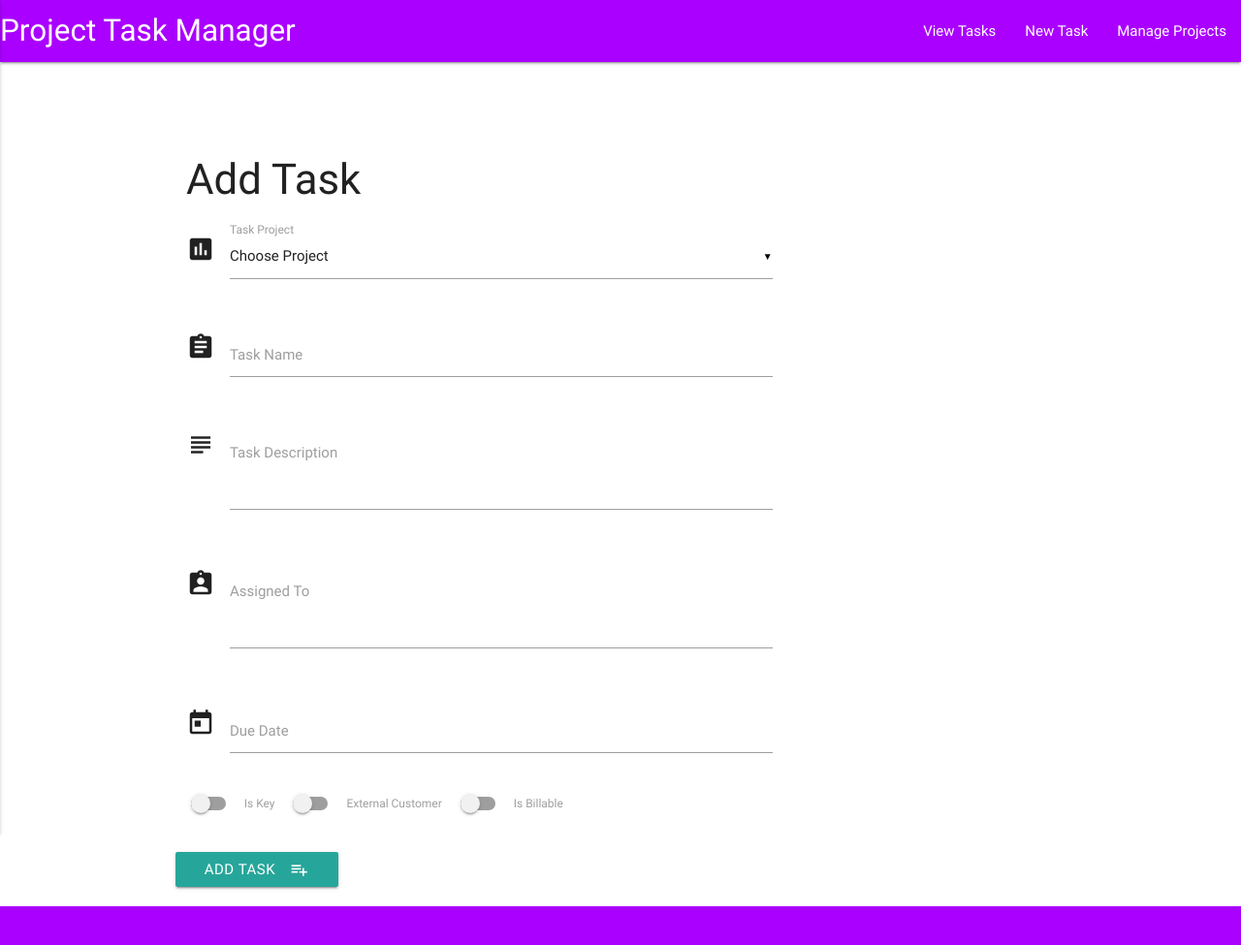
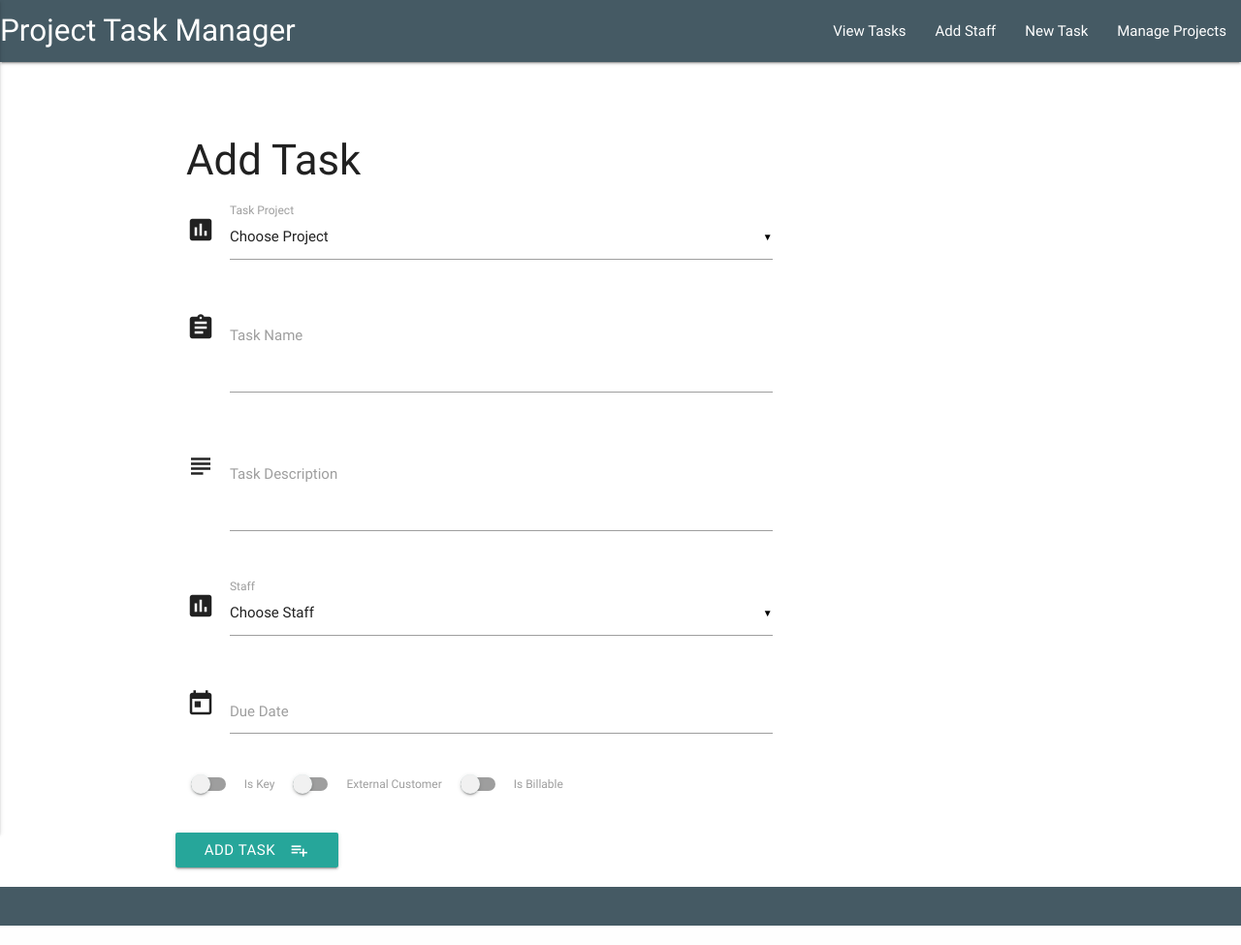
Before and after one commit to Mofarrell1967/project-task-tracker, a Flask app: page /add_task in a window 1280 px wide. Shown: the whole page at 97% size. Run offline with Flask 2, Linux system fonts and the light colour scheme; data that the repository does not hold is empty; some libraries are stand-ins or nearby versions.

Commit message:
Updated styles and added staff html and app.py routes

```diff
--- a/app.py
+++ b/app.py
@@ -89,6 +89,38 @@ def insert_project():
 def add_project():
     return render_template('addproject.html')
 
+@app.route('/get_staff')
+def get_staff():
+    return render_template("staff.html", staff=mongo.db.staff.find())
+
+@app.route('/add_staff')
+def add_staff():
+    return render_template('addstaff.html')
+
+@app.route('/insert_staff', methods=['POST'])
+def insert_staff():
+    staff = mongo.db.staff
+    staff.insert_one(request.form.to_dict())
+    return redirect(url_for('get_staff'))
+
+@app.route('/update_staff/<staff_id>', methods=["POST"])
+def update_staff(staff_id):
+    staff = mongo.db.staff
+    staff.update( {'_id': ObjectId(staff_id)},
+    {'staff_name':request.form.get('staff_name')})
+    return redirect(url_for('get_staff'))
+
+@app.route('/delete_staff/<staff_id>')
+def delete_staff(staff_id):
+    mongo.db.staff.remove({'_id': ObjectId(staff_id)})
+    return redirect(url_for('get_staff'))
+
+@app.route('/edit_staff/<staff_id>')
+def edit_staff(staff_id):
+    return render_template('editstaff.html',
+    staff=mongo.db.staff.find_one({'_id': ObjectId(staff_id)}))
+
+
 if __name__ == '__main__':
     app.run(host=os.environ.get('IP'),
             port=int(os.environ.get('PORT')),
--- a/static/css/style.css
+++ b/static/css/style.css
@@ -21,5 +21,5 @@
 }
 
 .box {
-    padding-top: 75px;
+    padding-top: 55px;
 }
--- a/templates/addtask.html
+++ b/templates/addtask.html
@@ -17,7 +17,7 @@
         <div class="row">
             <div class="input-field col s12">
                 <i class="material-icons prefix">assignment</i>
-                <input id="task_name" name="task_name" type="text">
+               <textarea name="task_name" id="task_name" class="materialize-textarea"></textarea>
                 <label for="icon_prefix">Task Name</label>
             </div>
         </div>
@@ -29,12 +29,24 @@
             </div>
         </div>
          <div class="row">
-            <div class="input-field col s12">
+                    <div class="input-field col s12">
+                    <i class="material-icons prefix">poll</i>
+                    <select id="staff" name="staff_name">
+                  <option value="" disabled selected>Choose Staff</option>
+                  {% for name in staff %}
+                      <option value="{{name.staff_name}}">{{name.staff_name}}</option>
+                  {% endfor %}
+                </select>
+                    <label>Staff</label>
+                </div>
+            </div>
+       <!--  <div class="row">
+           <div class="input-field col s12">
                 <i class="material-icons prefix">assignment_ind</i>
-                <textarea name="staff_name" id="staff_name" class="materialize-textarea"></textarea>
+                 <textarea name="staff_name" id="staff_name" class="materialize-textarea"></textarea>
                 <label for="icon_telephone">Assigned To</label>
             </div>
-        </div>
+        </div> -->
         <div class="row" id="matfix">
             <div class="input-field col s12">
                 <i class="material-icons prefix">today</i>
--- a/templates/base.html
+++ b/templates/base.html
@@ -10,16 +10,18 @@
 <body>
     <header>
         <nav>
-            <div class="nav-wrapper purple accent-4">
+            <div class="nav-wrapper blue-grey darken-2">
                 <a href="{{url_for('get_tasks')}}" class="brand-logo">Project Task Manager</a>
                 <a href="#" data-activates="mobile-demo" class="button-collapse"><i class="material-icons">menu</i></a>
                 <ul id="nav-mobile" class="right hide-on-med-and-down">
                     <li><a href="{{url_for('get_tasks')}}">View Tasks</a></li>
+                    <li><a href="{{url_for('add_staff')}}">Add Staff</a></li>
                     <li><a href="{{url_for('add_task')}}">New Task</a></li>
                     <li><a href="{{url_for('get_projects')}}">Manage Projects</a></li>
                 </ul>
                 <ul class="side-nav" id="mobile-demo">
                     <li><a href="{{url_for('get_tasks')}}">View Tasks</a></li>
+                    <li><a href="{{url_for('add_staff')}}">Add Staff</a></li>
                     <li><a href="{{url_for('add_task')}}">New Task</a></li>
                      <li><a href="{{url_for('get_projects')}}">Manage Projects</a></li>
                 </ul>
@@ -33,7 +35,7 @@
         {% block content %} {% endblock %}
     </div>
      </main>
-    <footer class="page-footer purple accent-4">
+    <footer class="page-footer blue-grey darken-2">
           <div class="container">
             <div class="row">
 
--- a/templates/tasks.html
+++ b/templates/tasks.html
@@ -22,6 +22,9 @@
                 <div class="row">
                     Due Date: <strong>{{task.due_date}}</strong>
                 </div>
+                 <div class="row">
+                    Assigned To: <strong>{{task.staff_name}}</strong>
+                </div>
                 </div>
             </div>
             <div class="collapsible-body">
```
Also changed, not shown: templates/addstaff.html (added, +22 -0 lines), templates/staff.html (added, +28 -0 lines), templates/editstaff.html (added).
